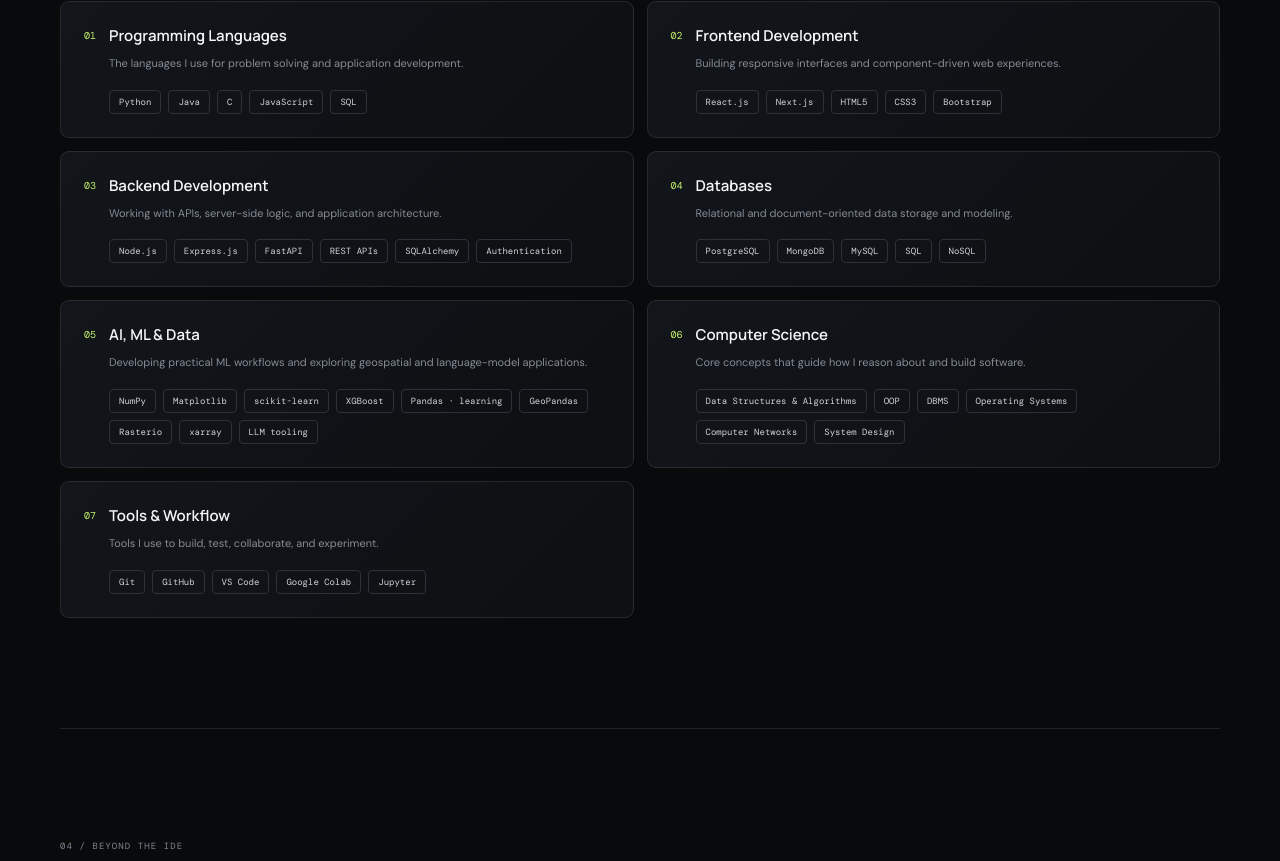
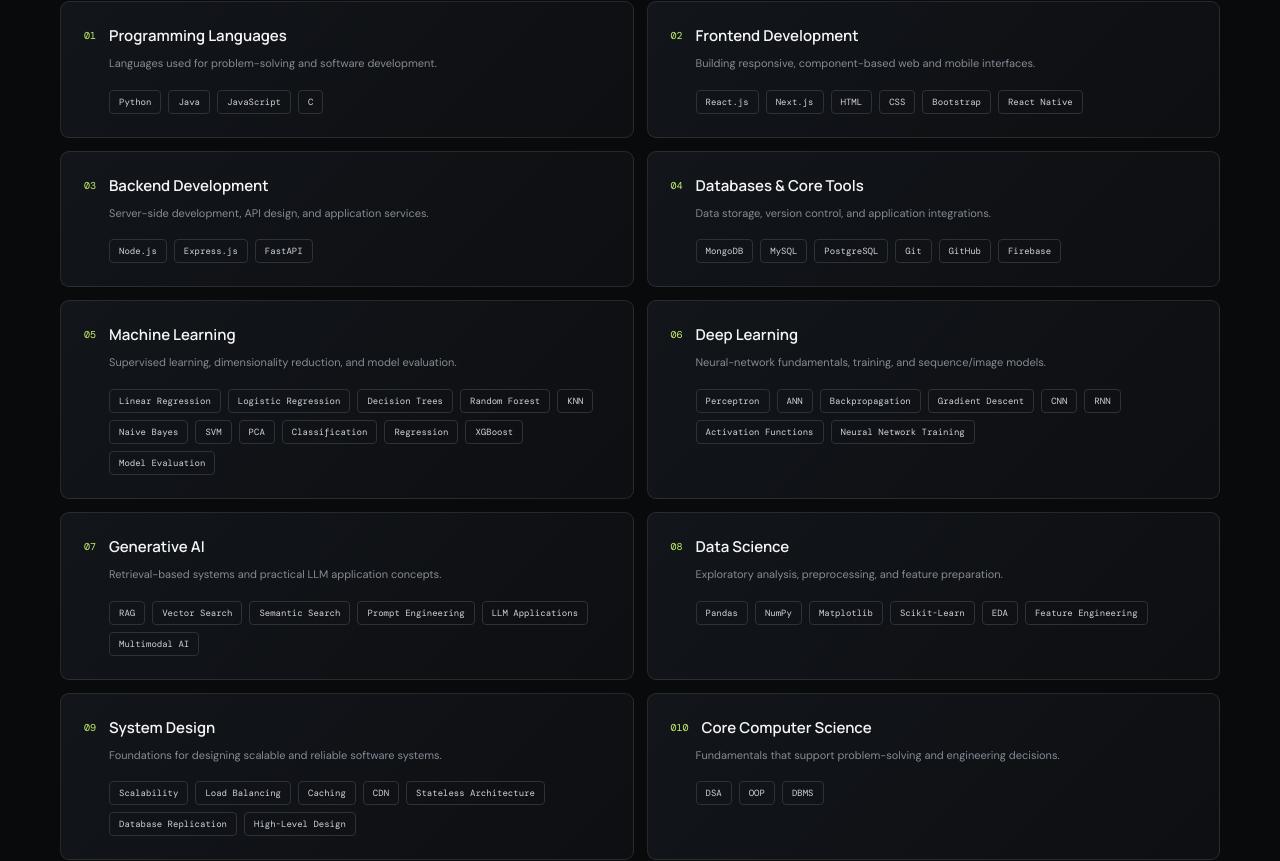
Before and after one commit to Naincy33/PORTFOLIO, a Next.js app: page / in a window 1280 px wide. Shown: the part 3404-4265 px from the top of the page. Built offline with nearby package versions, Linux system fonts and the light colour scheme.

Commit message:
Align portfolio with latest resume

```diff
--- a/data/skills.js
+++ b/data/skills.js
@@ -1,37 +1,52 @@
 export const skills = [
   {
     title: "Programming Languages",
-    desc: "The languages I use for problem solving and application development.",
-    items: ["Python", "Java", "C", "JavaScript", "SQL"],
+    desc: "Languages used for problem-solving and software development.",
+    items: ["Python", "Java", "JavaScript", "C"],
   },
   {
     title: "Frontend Development",
-    desc: "Building responsive interfaces and component-driven web experiences.",
-    items: ["React.js", "Next.js", "HTML5", "CSS3", "Bootstrap"],
+    desc: "Building responsive, component-based web and mobile interfaces.",
+    items: ["React.js", "Next.js", "HTML", "CSS", "Bootstrap", "React Native"],
   },
   {
     title: "Backend Development",
-    desc: "Working with APIs, server-side logic, and application architecture.",
-    items: ["Node.js", "Express.js", "FastAPI", "REST APIs", "SQLAlchemy", "Authentication"],
+    desc: "Server-side development, API design, and application services.",
+    items: ["Node.js", "Express.js", "FastAPI"],
   },
   {
-    title: "Databases",
-    desc: "Relational and document-oriented data storage and modeling.",
-    items: ["PostgreSQL", "MongoDB", "MySQL", "SQL", "NoSQL"],
+    title: "Databases & Core Tools",
+    desc: "Data storage, version control, and application integrations.",
+    items: ["MongoDB", "MySQL", "PostgreSQL", "Git", "GitHub", "Firebase"],
   },
   {
-    title: "AI, ML & Data",
-    desc: "Developing practical ML workflows and exploring geospatial and language-model applications.",
-    items: ["NumPy", "Matplotlib", "scikit-learn", "XGBoost", "Pandas · learning", "GeoPandas", "Rasterio", "xarray", "LLM tooling"],
+    title: "Machine Learning",
+    desc: "Supervised learning, dimensionality reduction, and model evaluation.",
+    items: ["Linear Regression", "Logistic Regression", "Decision Trees", "Random Forest", "KNN", "Naive Bayes", "SVM", "PCA", "Classification", "Regression", "XGBoost", "Model Evaluation"],
   },
   {
-    title: "Computer Science",
-    desc: "Core concepts that guide how I reason about and build software.",
-    items: ["Data Structures & Algorithms", "OOP", "DBMS", "Operating Systems", "Computer Networks", "System Design"],
+    title: "Deep Learning",
+    desc: "Neural-network fundamentals, training, and sequence/image models.",
+    items: ["Perceptron", "ANN", "Backpropagation", "Gradient Descent", "CNN", "RNN", "Activation Functions", "Neural Network Training"],
   },
   {
-    title: "Tools & Workflow",
-    desc: "Tools I use to build, test, collaborate, and experiment.",
-    items: ["Git", "GitHub", "VS Code", "Google Colab", "Jupyter"],
+    title: "Generative AI",
+    desc: "Retrieval-based systems and practical LLM application concepts.",
+    items: ["RAG", "Vector Search", "Semantic Search", "Prompt Engineering", "LLM Applications", "Multimodal AI"],
+  },
+  {
+    title: "Data Science",
+    desc: "Exploratory analysis, preprocessing, and feature preparation.",
+    items: ["Pandas", "NumPy", "Matplotlib", "Scikit-Learn", "EDA", "Feature Engineering"],
+  },
+  {
+    title: "System Design",
+    desc: "Foundations for designing scalable and reliable software systems.",
+    items: ["Scalability", "Load Balancing", "Caching", "CDN", "Stateless Architecture", "Database Replication", "High-Level Design"],
+  },
+  {
+    title: "Core Computer Science",
+    desc: "Fundamentals that support problem-solving and engineering decisions.",
+    items: ["DSA", "OOP", "DBMS"],
   },
 ];
```
